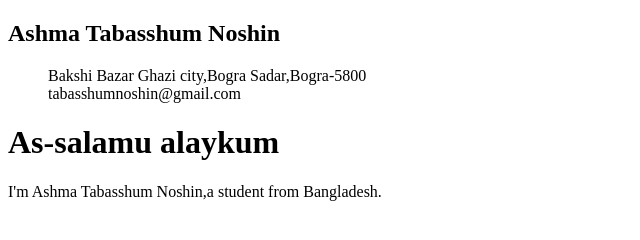
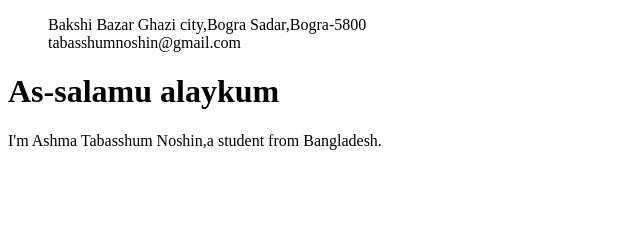
Before and after one commit to AshmaTabasshumNoshin/AshmaTabasshumNoshin.github.io, a plain HTML site: page index.html in a window 1280 px wide. Shown: the whole page, without its empty margins (0-640 px from the left). Drawn offline with Linux system fonts and the light colour scheme.

Commit message:
Update index.html

```diff
--- a/index.html
+++ b/index.html
@@ -10,8 +10,7 @@
 <body>
     <header>
             <div id = "header-left">
-                <dl>
-                    <dt><h2><b>Ashma Tabasshum Noshin</b></h2> </dt>
+                <d1>
                     <dd>
                         <p> Bakshi Bazar Ghazi city,Bogra Sadar,Bogra-5800<br/>
                             tabasshumnoshin@gmail.com <br/>
```
